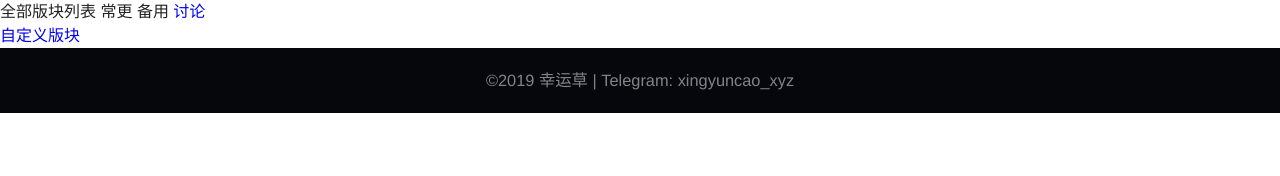
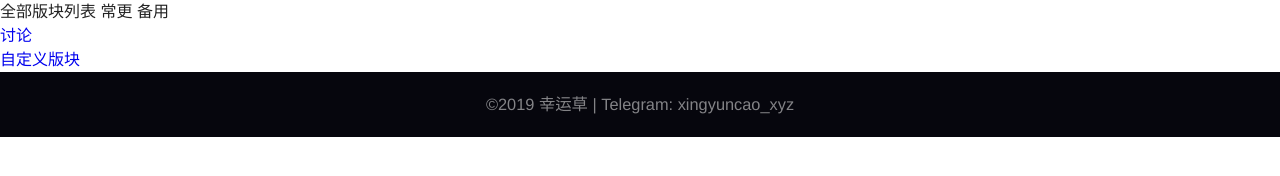
Before and after one commit to xingyuncaoxyz/URL_jump, a plain HTML site: page list.html in a window 1280 px wide. Drawn offline with Linux system fonts and the light colour scheme.

Commit message:
Update list.html

```diff
--- a/list.html
+++ b/list.html
@@ -5,13 +5,14 @@
         <meta http-equiv="X-UA-Compatible" content="IE=edge,chrome=1">
         <title>幸运草 | 匿名讨论社版</title>
         <link rel="stylesheet" href="css/styles.css">
+        <script src="js/modernizr-2.8.3-respond-1.4.2.min.js"></script>
     </head>
     <body>
 
 
-        <div id="main" class="main-container">
+
        全部版块列表 常更 备用
-
+        <div>
 <a href="https://heiban.me/taolun/">讨论</a>
         </div>
 <a href="https://xingyuncao.xyz/startpage/">自定义版块</a>
```
